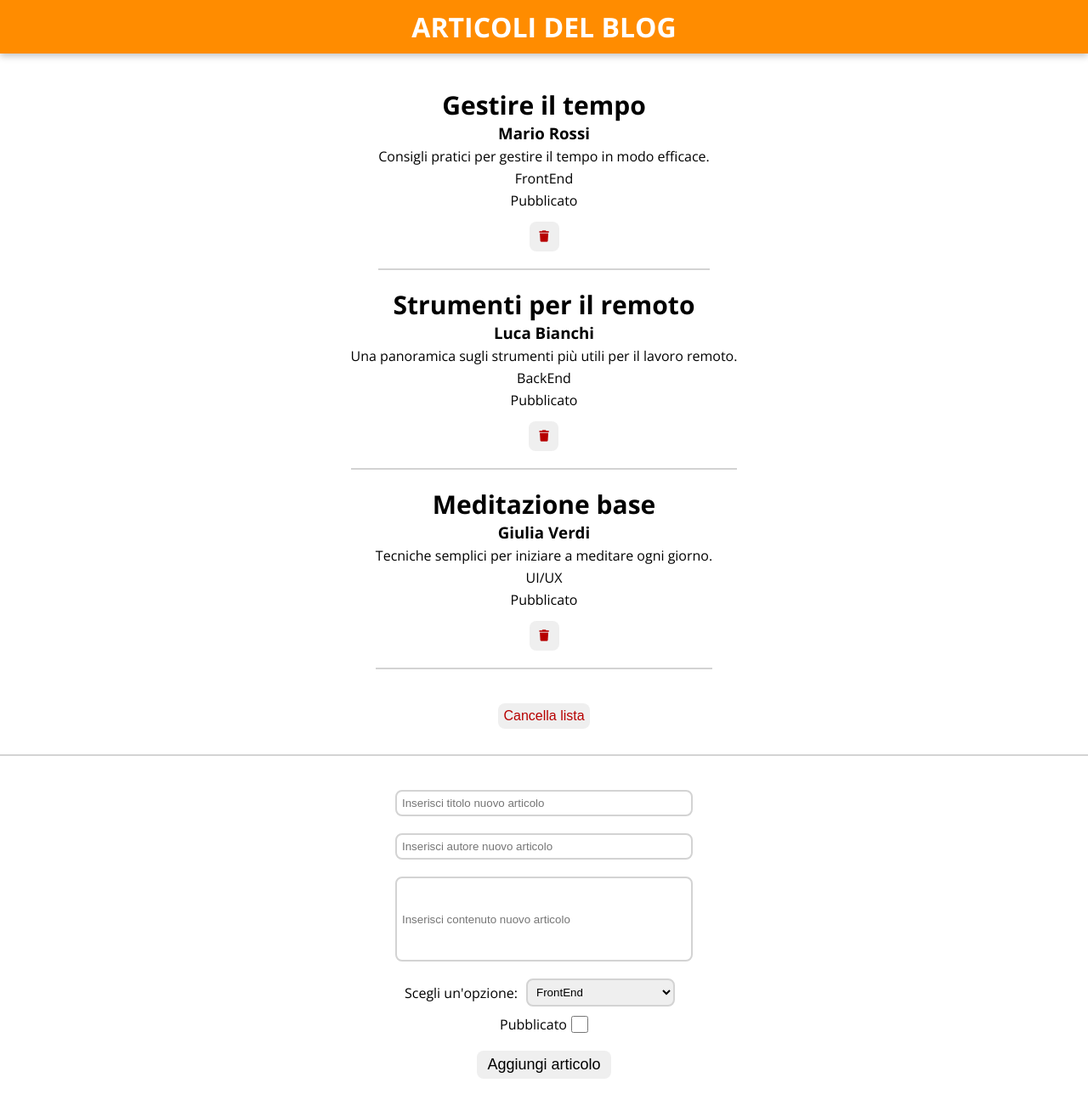
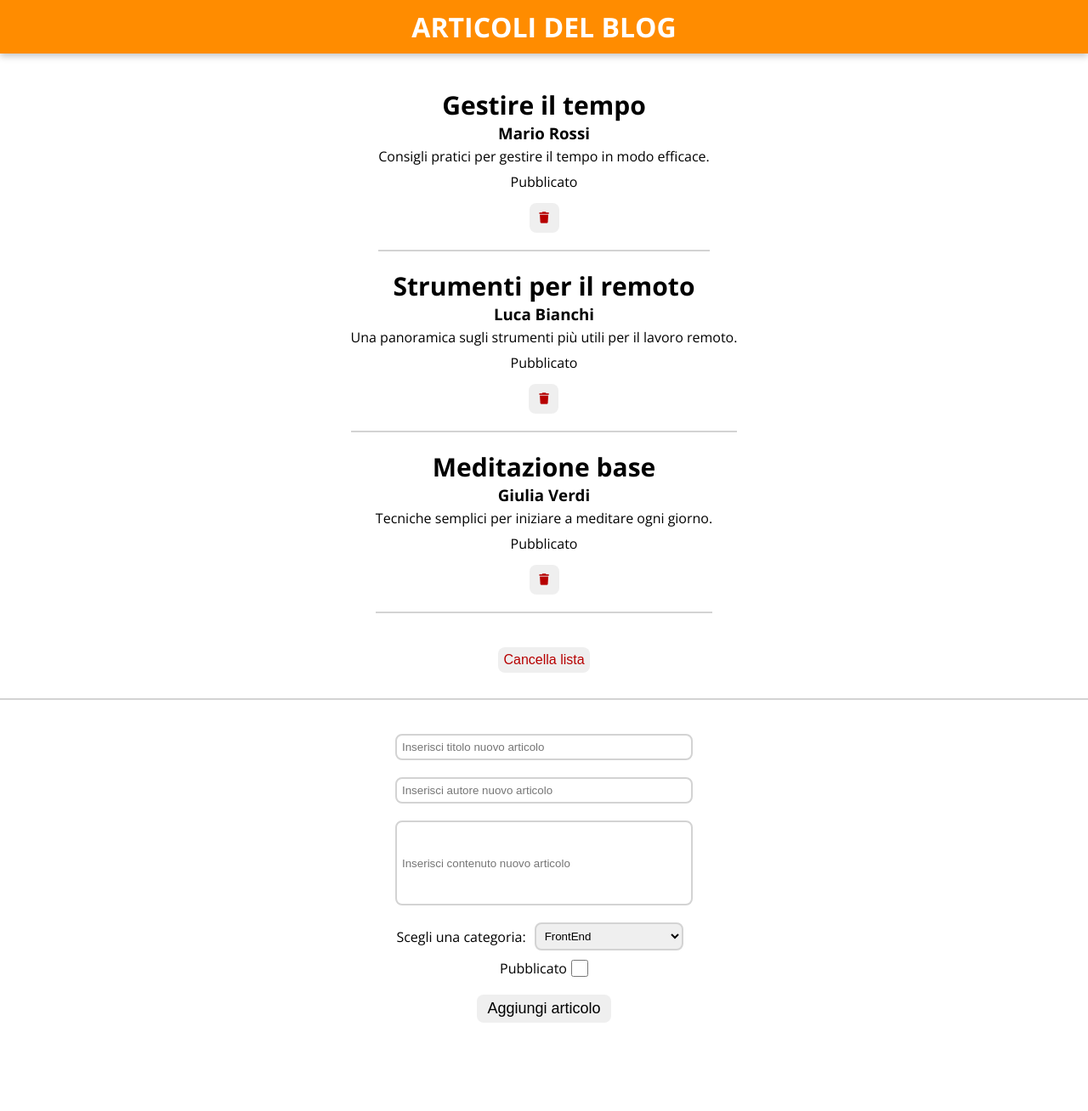
Before and after one commit to mattiadelmonaco/react-form-multifield, a React (Vite) app: page / in a window 1280 px wide. Shown: the top 1308 px of the page at 85% size. After the commit the page ends 1254 px from the top, so only its background shows below. Built offline with nearby package versions, Linux system fonts and the light colour scheme.

Commit message:
feat: add category selection

```diff
--- a/src/components/Main.jsx
+++ b/src/components/Main.jsx
@@ -5,6 +5,7 @@ export default function Main() {
   const [articleTitle, setArticleTitle] = useState("");
   const [articleAuthor, setArticleAuthor] = useState("");
   const [articleContent, setArticleContent] = useState("");
+  const [articleCategory, setArticleCategory] = useState("FrontEnd");
   const [isPublished, setIsPublished] = useState(false);
 
   const [articlesData, setArticleData] = useState(articles);
@@ -26,6 +27,7 @@ export default function Main() {
     setArticleTitle("");
     setArticleAuthor("");
     setArticleContent("");
+    setArticleCategory("FrontEnd");
     setIsPublished(false);
   };
 
@@ -111,8 +113,14 @@ export default function Main() {
               required
             />
             <div className="form__select">
-              <label htmlFor="select">Scegli un'opzione:</label>
-              <select id="select" className="form__inputArea" required>
+              <label htmlFor="category">Scegli una categoria:</label>
+              <select
+                id="category"
+                className="form__inputArea"
+                value={articleCategory}
+                onChange={(e) => setArticleCategory(e.target.value)}
+                required
+              >
                 <option value="FrontEnd">FrontEnd</option>
                 <option value="BackEnd">BackEnd</option>
                 <option value="UI/UX">UI/UX</option>
--- a/src/data/articlesData.js
+++ b/src/data/articlesData.js
@@ -5,7 +5,7 @@ export default [
     url: "#",
     author: "Mario Rossi",
     content: "Consigli pratici per gestire il tempo in modo efficace.",
-    selected: "FrontEnd",
+    category: "FrontEnd",
     available: true,
   },
   {
@@ -14,7 +14,7 @@ export default [
     url: "#",
     author: "Luca Bianchi",
     content: "Una panoramica sugli strumenti più utili per il lavoro remoto.",
-    selected: "BackEnd",
+    category: "BackEnd",
     available: true,
   },
   {
@@ -23,7 +23,7 @@ export default [
     url: "#",
     author: "Giulia Verdi",
     content: "Tecniche semplici per iniziare a meditare ogni giorno.",
-    selected: "UI/UX",
+    category: "UI/UX",
     available: true,
   },
 ];
```
